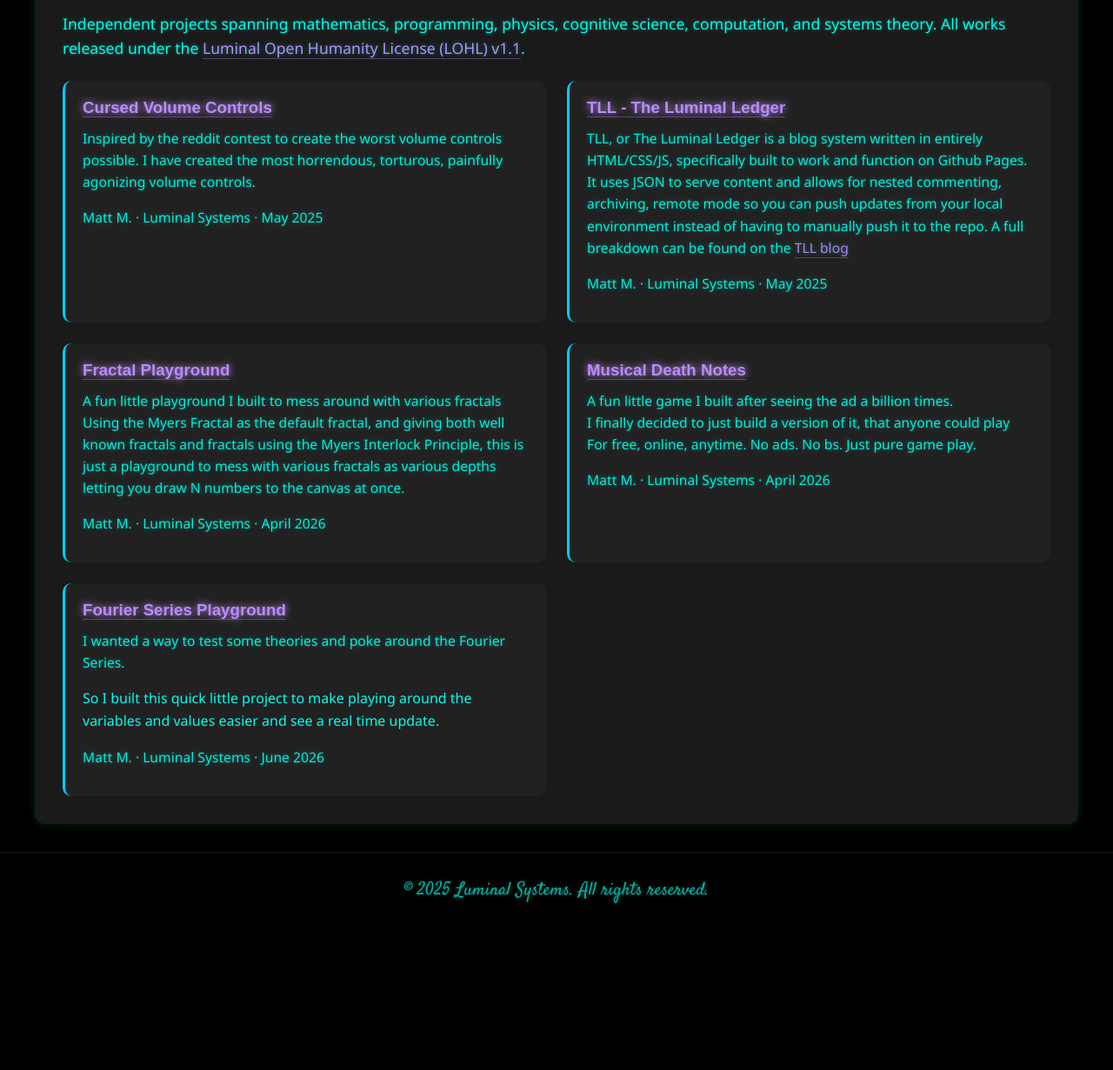
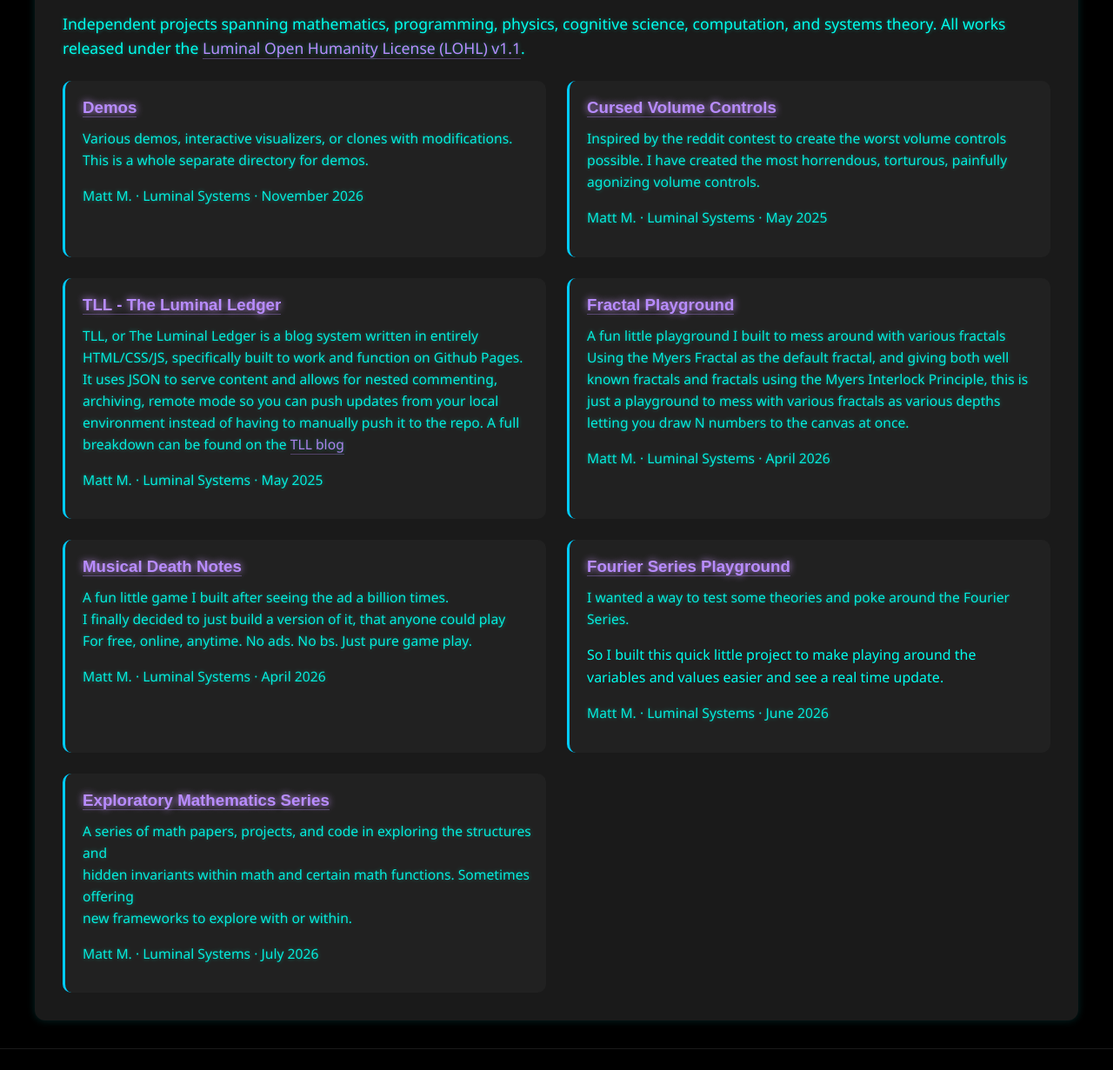
Before and after one commit to LuminalSystems/luminalsystems.github.io, a plain HTML site: page projects/index.html in a window 1280 px wide. Shown: the part 263-1494 px from the top of the page at 87% size. Before the commit the page ends 1331 px from the top, so only its background shows below. Drawn offline with nearby package versions, Linux system fonts and the light colour scheme.

Commit message:
Updating the projects page
-> Updating the projects page to include a link to the demos section / directory as well
-> Including an update to the nav to include Demos in the nav.

```diff
--- a/projects/index.html
+++ b/projects/index.html
@@ -22,6 +22,13 @@
     target="_blank">Luminal Open Humanity License (LOHL) v1.1</a>.</p>
 
     <div class="projects-list">
+
+      <div class="projects-entry">
+        <h3><a href="./demos/index.html">
+          Demos</a></h3>
+        <p>Various demos, interactive visualizers, or clones with modifications. This is a whole separate directory for demos.</p>
+        <p class="project-meta">Matt M. · Luminal Systems · November 2026</p>
+      </div>
 
       <div class="projects-entry">
         <h3><a href="./cursed/">
@@ -70,6 +77,15 @@
         <p class="project-meta">Matt M. · Luminal Systems · June 2026</p>
       </div>
 
+      <div class="projects-entry">
+        <h3><a href="./LSEMS/">
+          Exploratory Mathematics Series</a></h3>
+        <p>A series of math papers, projects, and code in exploring the structures and<br>
+		hidden invariants within math and certain math functions. Sometimes offering<br>
+		new frameworks to explore with or within. </p>
+        <p class="project-meta">Matt M. · Luminal Systems · July 2026</p>
+      </div>
+
     </div>
   </section>
 
```
